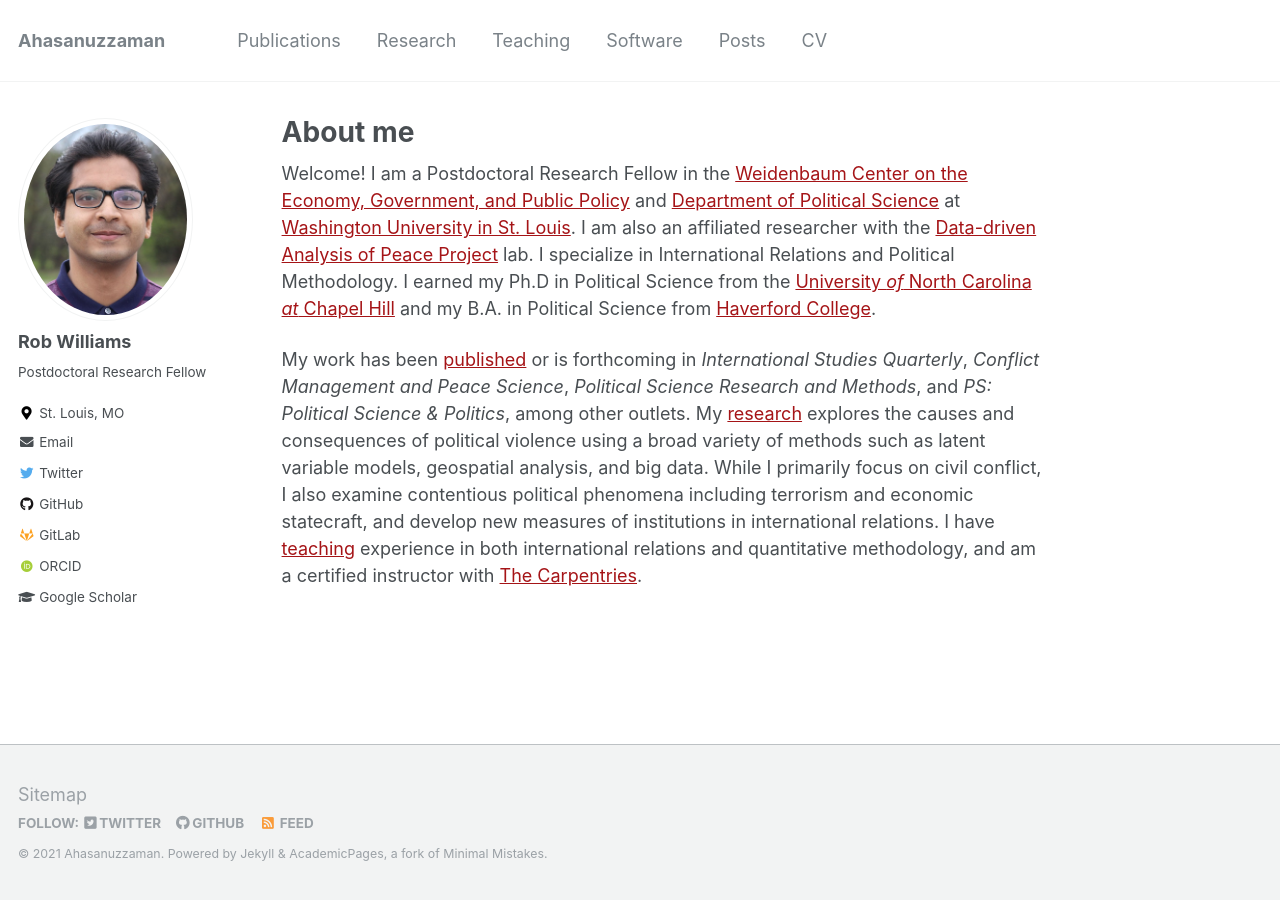
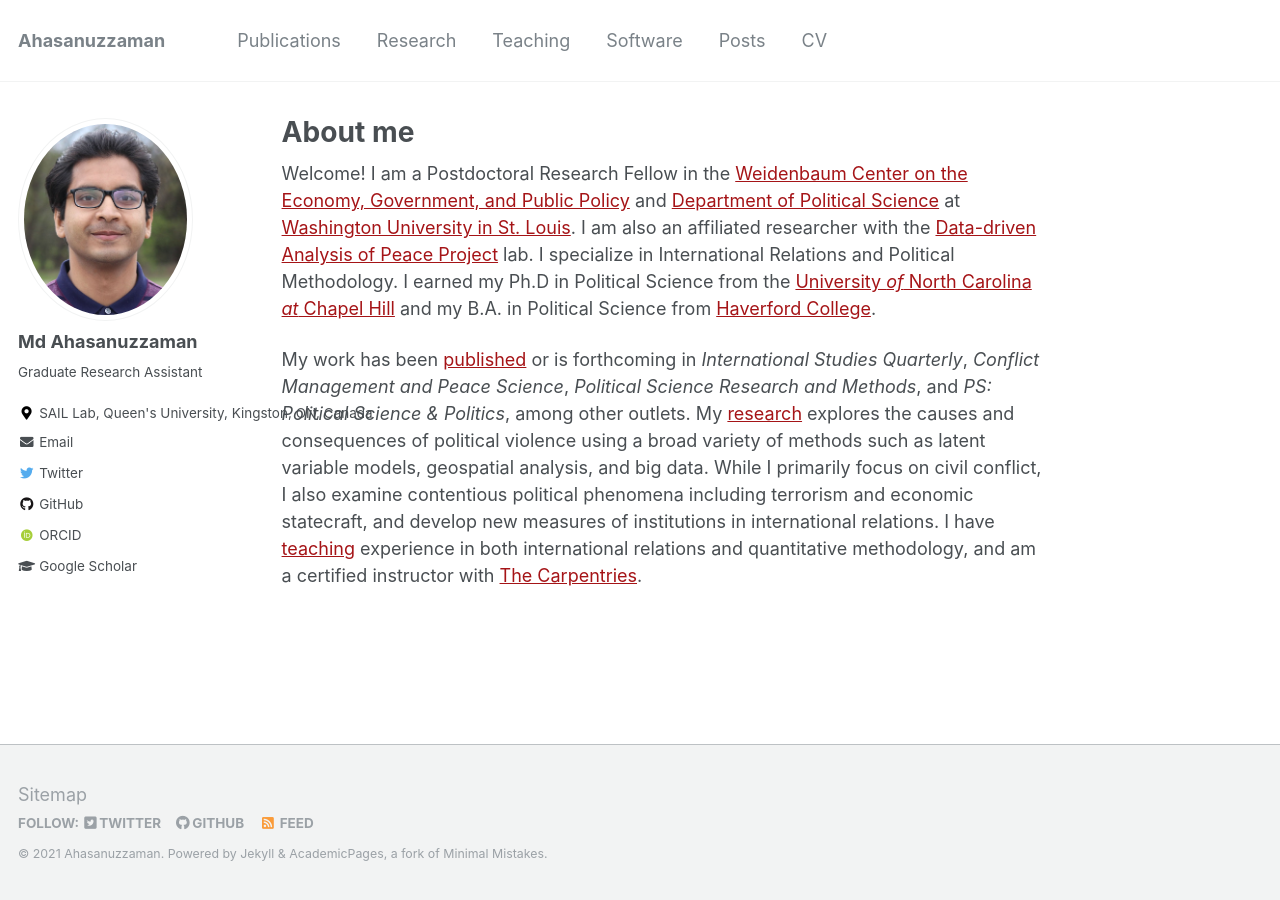
Before and after one commit to ahsan2010/ahsan2010.github.io, a Jekyll site: the page built from _pages/about.md, in a window 1280 px wide. Built offline with Jekyll 4.4.1, drawn with Linux system fonts in a browser that asks for light colours; some web fonts are replaced.

Commit message:
change basic profile info

```diff
--- a/_config.yml
+++ b/_config.yml
@@ -82,15 +82,15 @@ analytics:
 
 # Site Author
 author:
-  name             : "Rob Williams"
+  name             : "Md Ahasanuzzaman"
   avatar           : "profile.png"
-  bio              : "Postdoctoral Research Fellow"
-  location         : "St. Louis, MO"
+  bio              : "Graduate Research Assistant"
+  location         : "SAIL Lab, Queen's University, Kingston, ON, Canada"
   employer         :
   pubmed           :
-  orcid            : "http://orcid.org/0000-0001-9259-3883"
-  googlescholar    : "https://scholar.google.com/citations?user=fiaPSmgAAAAJ"
-  email            : "rob.williams@wustl.edu"
+  orcid            : "https://orcid.org/0000-0002-3709-2741"
+  googlescholar    : "https://scholar.google.ca/citations?user=7H2HIWgAAAAJ&hl=en"
+  email            : "ahsan.du.2010@gmail.com"
   researchgate     :  # example: "https://www.researchgate.net/profile/yourprofile"
   uri              :
   bitbucket        :
@@ -99,8 +99,8 @@ author:
   flickr           :
   facebook         :
   foursquare       :
-  github           : "jayrobwilliams"
-  gitlab           : "jayrobwilliams"
+  github           : "ahsan2010"
+  gitlab           :
   google_plus      :
   keybase          :
   instagram        :
@@ -112,7 +112,7 @@ author:
   stackoverflow    : # http://stackoverflow.com/users/123456/username
   steam            :
   tumblr           :
-  twitter          : "jayrobw"
+  twitter          : "MAhasanuzzaman"
   vine             :
   weibo            :
   xing             :
```
